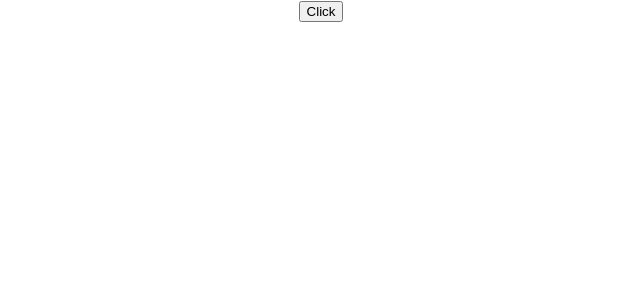
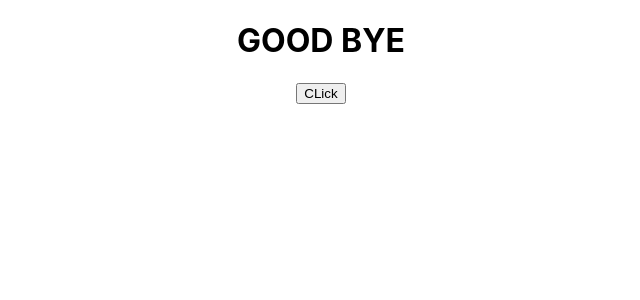
Before and after one commit to shimebet/ReactProject, a React (Create React App) app: page / in a window 1280 px wide. Shown: the top 300 px of the page, without its empty margins (319-959 px from the left). Built offline with nearby package versions, Linux system fonts and the light colour scheme.

Commit message:
event binding in class

```diff
--- a/src/App.js
+++ b/src/App.js
@@ -4,6 +4,7 @@ import './App.css';
 import Subscribe from './components/states';
 import Event_fuc from './components/event_on_func_comp';
 import Event_On_Class from './components/event_on_class';
+import Event_Binding from './components/event_binding';
 //import Hello from './components/func_compionents';
   // if we use arrow function we impoert as follow
 // import {Hello} from './components/func_compionents';
@@ -34,7 +35,9 @@ function App() {
 
 {/* <Event_fuc />  */}
 
-<Event_On_Class />
+{/* <Event_On_Class /> */}
+
+<Event_Binding />
 </div>
   );
 }
--- /dev/null
+++ b/src/components/event_binding.js
@@ -0,0 +1,32 @@
+import React, { Component } from 'react'
+
+ class Event_Binding extends Component {
+    constructor(props) {
+      super(props)
+
+      this.state = {
+         message: "GOOD BYE",
+      };
+      //third way used to event binding which is recomended for good performance
+      this.Handler = this.Handler.bind(this);
+    }
+    Handler(){
+        this.setState({
+            message: "BYE BYE",
+        });
+        //alert(this); this key word is undefined inplace we use event binding key word in onclick as follow
+        console.log(this);
+    }
+  render() {
+    return (
+      <div>
+        <h1>{this.state.message}</h1>
+        {/* <button onClick={this.Handler.bind(this)}>CLick</button> */}
+        {/* <button onClick={() => this.Handler()}>CLick</button> */}
+        <button onClick={this.Handler}>CLick</button>
+      </div>
+    )
+  }
+}
+
+export default Event_Binding
```
